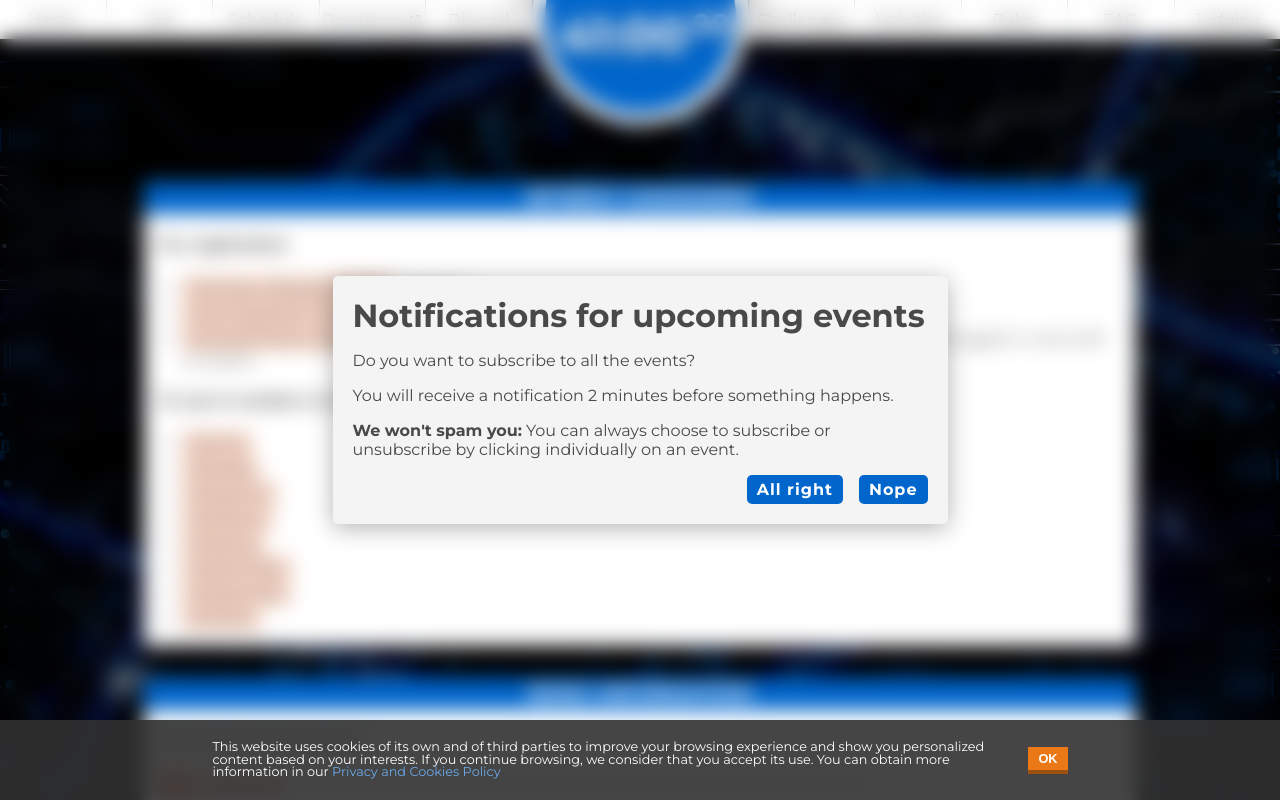
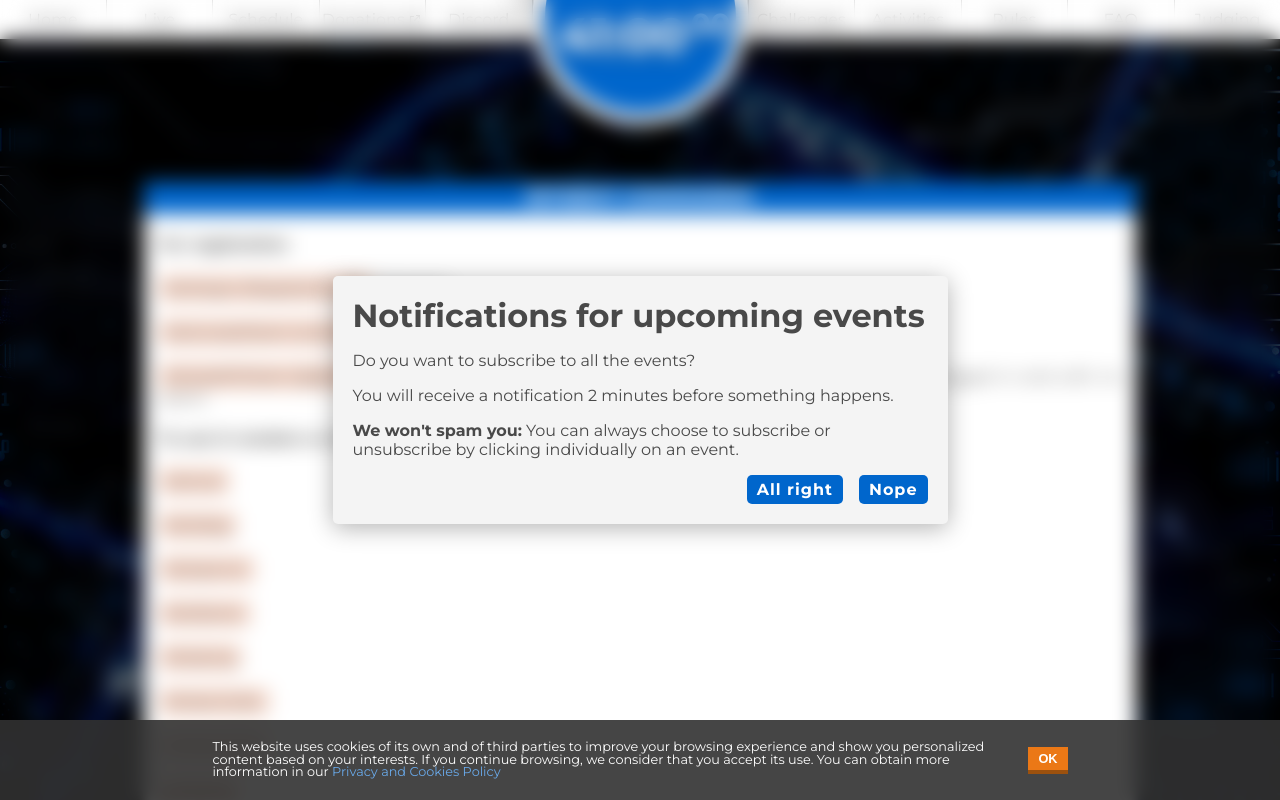
Before and after one commit to EncryptEx/bits-live, a Vue app: page /discord in a window 1280 px wide. Shown: the top 800 px of the page. Built offline with nearby package versions, Linux system fonts and the light colour scheme.

Commit message:
update discord information

```diff
--- a/src/views/Discord.vue
+++ b/src/views/Discord.vue
@@ -5,22 +5,18 @@
         <h1 style="text-transform: uppercase;">BitsBot Commands</h1>
         <div>
           <h4>For registration</h4>
-          <ul>
-            <li style="text-align: justify;"> <span>bits!login [RegisterEmail]</span> (checkin) </li>
-            <li style="text-align: justify;"> <span>bits!createTeam [nameTeam]</span> (if you don't have team and you want to create one) </li>
-            <li style="text-align: justify;"> <span>bits!addToTeam [@personToAddToYourTeam]</span> (the user you want to add to the team must be logged in and with no team) </li>
-          </ul>
+          <p style="text-align: justify;"> <span>bits!login [RegisterEmail]</span> (checkin) </p><br/>
+          <p style="text-align: justify;"> <span>bits!createTeam [nameTeam]</span> (if you don't have team and you want to create one) </p><br/>
+          <p style="text-align: justify;"> <span>bits!addToTeam [@personToAddToYourTeam]</span> (the user you want to add to the team must be logged in and with no team) </p>
           <h4>To use in random or memes channels (<i>Only if you try you will know what this do</i>)</h4>
-          <ul>
-            <li> <span>bits!cat</span> </li>
-            <li> <span>bits!dog</span> </li>
-            <li> <span>bits!parrot</span> </li>
-            <li> <span>bits!biene</span> </li>
-            <li> <span>bits!ping</span> </li>
-            <li> <span>bits!proJoke</span> </li>
-            <li> <span>bits!parJoke</span> </li>
-            <li> <span>bits!joke</span> </li>
-          </ul>
+          <p><span>bits!cat</span></p><br/>
+          <p><span>bits!dog</span></p><br/>
+          <p><span>bits!parrot</span></p><br/>
+          <p><span>bits!biene</span></p><br/>
+          <p><span>bits!ping</span></p><br/>
+          <p><span>bits!proJoke</span></p><br/>
+          <p><span>bits!parJoke</span></p><br/>
+          <p><span>bits!joke</span></p>
         </div>
       </div>
       <div class="panel large">
@@ -60,7 +56,7 @@
         <div style="text-align: justify;">
           <h3>Sponsors</h3>
           <p class="icon"><i class="fas fa-hashtag" aria-hidden="true"></i></p><b><span>hipeac</span></b> Are you looking for some job oportunities take a look on hipeac<br><br>
-          <p class="icon"><i class="fas fa-volume-up" aria-hidden="true"></i></p><b><span>hipeac</span></b> Channel to talk with hipeac members <br><br>
+          <p class="icon"><i class="fas fa-volume-up" aria-hidden="true"></i></p><b><span>hipeac</span></b> Channel to talk with hipeac members
         </div>
       </div>
       </div>
```
